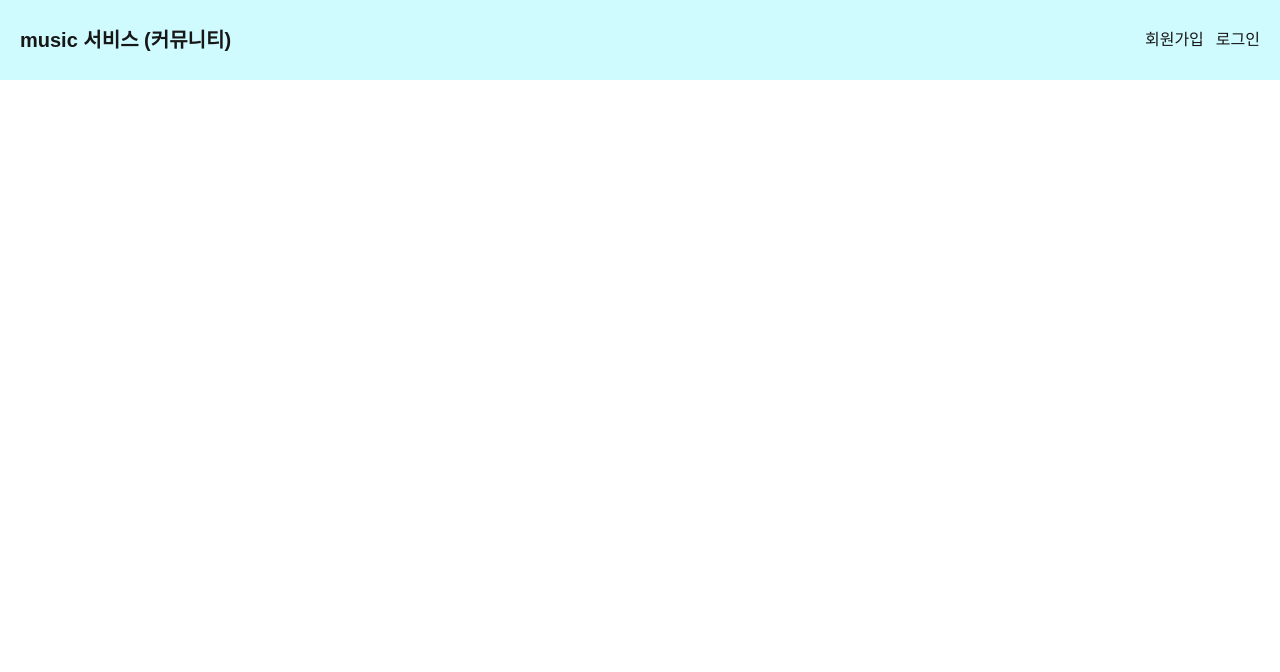
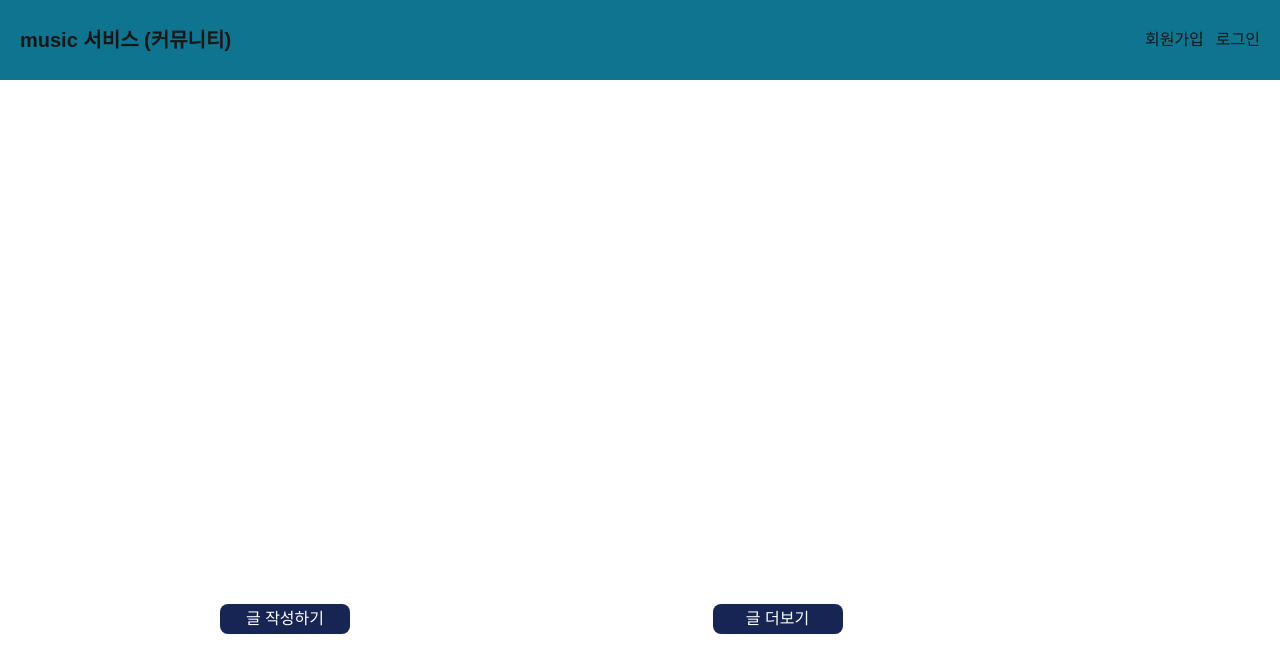
Before and after one commit to Mye247/music, a Next.js app: page / in a window 1280 px wide. Shown: the top 672 px of the page. Built offline with nearby package versions, Linux system fonts and the light colour scheme; no server answers.

Commit message:
feat: toast 설정, 적용 / 간단한 스타일 제작

```diff
--- a/app/(providers)/(root)/(auth)/sign-up/page.tsx
+++ b/app/(providers)/(root)/(auth)/sign-up/page.tsx
@@ -69,7 +69,7 @@ function SignUpPage() {
   return (
     <Page title="회원가입 페이지">
       <form
-        className="w-[500px] h-auto p-8 bg-black text-gray-200 rounded-lg shadow-lg space-y-6 mx-[213px] mt-12 font-bold"
+        className="w-[500px] p-8 bg-black text-gray-200 rounded-lg shadow-lg space-y-6 mx-[213px] font-bold"
         onSubmit={handleClickSignUpButton}
       >
         <div className="flex flex-col space-y-2">
--- a/app/(providers)/(root)/_components/Header.tsx
+++ b/app/(providers)/(root)/_components/Header.tsx
@@ -7,6 +7,7 @@ import { useModalStore } from "@/zustand/modalStore";
 import { User } from "@supabase/supabase-js";
 import Link from "next/link";
 import { useEffect, useState } from "react";
+import { toast } from "react-toastify";
 import LogInModal from "./Modals/LogInModal";
 
 function Header() {
@@ -25,6 +26,7 @@ function Header() {
 
   // 로그아웃
   const handleClickLogOutButton = async () => {
+    toast.info("로그아웃 하셨습니다.");
     await supabase.auth.signOut();
     logOut();
   };
@@ -39,7 +41,7 @@ function Header() {
   }, []);
 
   return (
-    <header className="min-w-full bg-cyan-100 min-h-[80px] flex items-center justify-between">
+    <header className="min-w-full bg-cyan-700 min-h-[80px] flex items-center justify-between">
       <Link href={"/"}>
         <h1 className="pl-5 font-bold text-xl">music 서비스 (커뮤니티)</h1>
       </Link>
--- a/app/(providers)/(root)/_components/Modals/LogInModal.tsx
+++ b/app/(providers)/(root)/_components/Modals/LogInModal.tsx
@@ -25,15 +25,7 @@ function LogInModal() {
     closeModal();
   };
 
-  const toastComment = (
-    <div>
-      일반 계정으로 로그인 하셨습니다!
-      <br />
-      노래 재생 및 플레이 리스트 만들기 및
-      <br />
-      일부 기능이 제한됩니다.
-    </div>
-  );
+  const toastComment = <div>로그인에 성공하셨습니다.</div>;
 
   const notify = () =>
     toast.info(toastComment, {
--- a/app/(providers)/(root)/page.tsx
+++ b/app/(providers)/(root)/page.tsx
@@ -1,9 +1,45 @@
+"use client";
+
+import { useAuthStore } from "@/zustand/authStore";
+import { toast } from "react-toastify";
 import Page from "./_components/Page";
 
 export default function HomePage() {
+  const isLoggedIn = useAuthStore((state) => state.isLoggedIn);
+
+  /**
+   * 글 작성하기 버튼
+   */
+  const handleClickCreatePostButton = () => {
+    if (isLoggedIn === false) {
+      toast.info("로그인/회원가입 후 이용하실 수 있는 서비스 입니다.");
+    }
+
+    console.log("gd", isLoggedIn);
+  };
   return (
-    <Page title="메인 페이지 입니다.">
-      최신글과 인기글 등등이 들어갈 예정입니다.
+    <Page title="main page">
+      {/* 최신글과 인기글 등등이 들어갈 예정입니다. */}
+
+      <main className="w-full h-full grid grid-cols-2">
+        <article className="w-[60%] h-[300px] ">
+          <p className="font-bold text-xl">최신 글</p>
+          {/* supabase 연동위치 */}
+          <button
+            className="absolute bottom-[130px] bg-blue-950 w-[130px] h-[30px] rounded-lg"
+            onClick={handleClickCreatePostButton}
+          >
+            글 작성하기
+          </button>
+        </article>
+        <article className="w-[60%] h-[300px] ">
+          <p className="font-bold text-xl">인기 글</p>
+          {/* supabase 연동위치 */}
+          <button className="absolute bottom-[130px] bg-blue-950 w-[130px] h-[30px] rounded-lg">
+            글 더보기
+          </button>
+        </article>
+      </main>
     </Page>
   );
 }
--- a/app/(providers)/_providers/AuthProvider.tsx
+++ b/app/(providers)/_providers/AuthProvider.tsx
@@ -21,7 +21,7 @@ function AuthProvider({ children }: PropsWithChildren) {
 
       setAuthInitialized();
     });
-  }, []);
+  }, [setAuthInitialized]);
   return children;
 }
 
--- a/app/(providers)/layout.tsx
+++ b/app/(providers)/layout.tsx
@@ -1,5 +1,7 @@
 import { PropsWithChildren } from "react";
 import { ToastContainer } from "react-toastify";
+// 자동 toast 스타일 적용 css
+import "react-toastify/dist/ReactToastify.css";
 import AuthProvider from "./_providers/AuthProvider";
 import ModalProvider from "./_providers/ModalProvider";
 import TanstackQueryProvider from "./_providers/TanStackQueryProvider";
```
